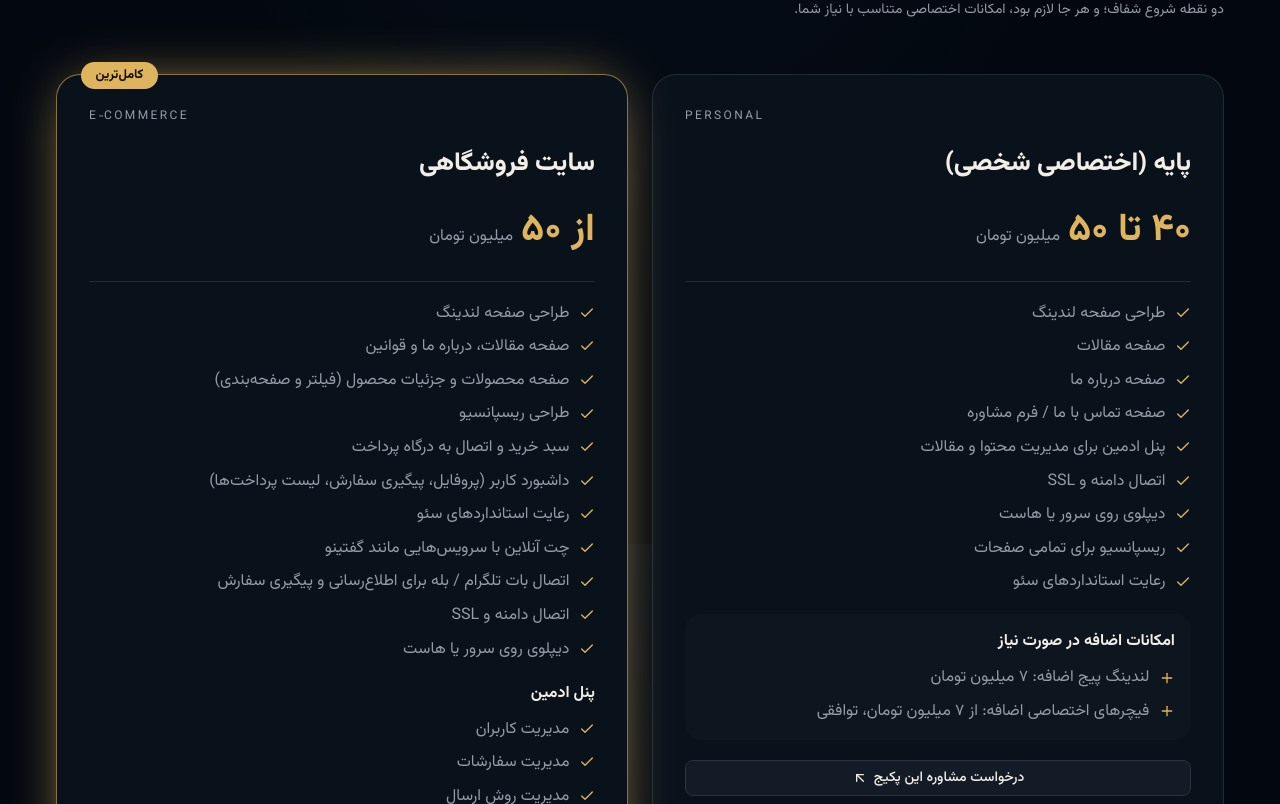
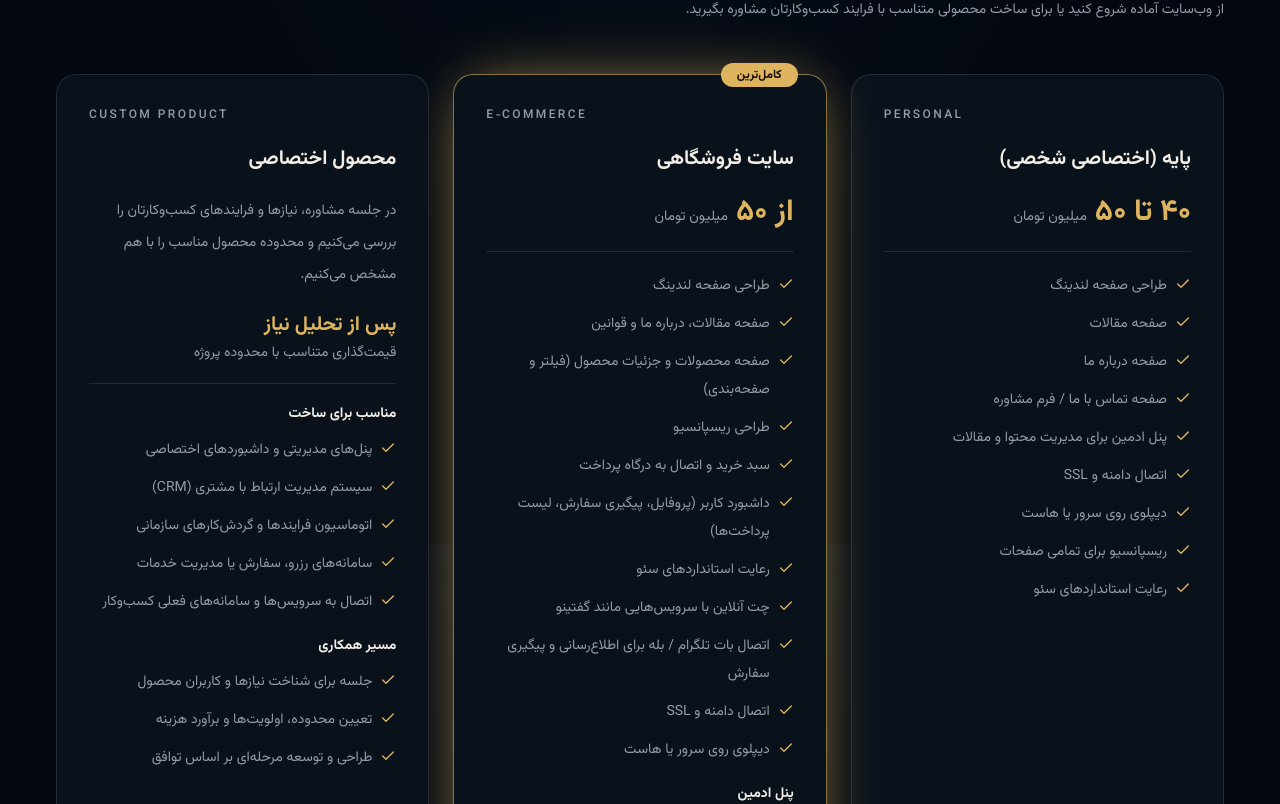
Before and after one commit to Saman-EY/Ramvo, a Next.js app: page /packages in a window 1280 px wide. Shown: the part 256-1060 px from the top of the page. Built offline with nearby package versions, Linux system fonts and the light colour scheme; what tw-animate would draw is missing.

Commit message:
packages done for now

```diff
--- a/app/globals.css
+++ b/app/globals.css
@@ -1823,106 +1823,6 @@ a {
   }
 }
 
-.packages-grid {
-  display: grid;
-  grid-template-columns: repeat(auto-fit, minmax(min(100%, 22rem), 1fr));
-  gap: 1.5rem;
-  margin-top: 3rem;
-  align-items: start;
-}
-.package-card {
-  position: relative;
-  display: flex;
-  flex-direction: column;
-  gap: 1.25rem;
-  padding: 2rem;
-  border: 1px solid var(--border);
-  border-radius: 1.5rem;
-  background: var(--card);
-  transition:
-    transform 0.3s,
-    border-color 0.3s;
-}
-.package-card:hover {
-  transform: translateY(-4px);
-  border-color: color-mix(in oklab, var(--primary) 50%, var(--border));
-}
-.package-card.featured {
-  border-color: color-mix(in oklab, var(--primary) 60%, transparent);
-  box-shadow: 0 0 60px -20px var(--primary);
-}
-.package-badge {
-  position: absolute;
-  top: -0.8rem;
-  left: 1.5rem;
-  padding: 0.25rem 0.9rem;
-  border-radius: 999px;
-  background: var(--primary);
-  color: var(--primary-foreground);
-  font-size: 0.8rem;
-  font-weight: 700;
-}
-.package-tag {
-  font-size: 0.75rem;
-  letter-spacing: 0.2em;
-  color: var(--muted-foreground);
-  text-transform: uppercase;
-}
-.package-card h2 {
-  font-size: 1.6rem;
-  font-weight: 800;
-}
-.package-price {
-  display: flex;
-  align-items: baseline;
-  gap: 0.5rem;
-  padding-bottom: 1.25rem;
-  border-bottom: 1px solid var(--border);
-}
-.package-price b {
-  font-size: 2.4rem;
-  color: var(--primary);
-}
-.package-price span {
-  color: var(--muted-foreground);
-}
-.package-group h3 {
-  font-weight: 700;
-  margin-bottom: 0.75rem;
-}
-.package-group ul {
-  display: grid;
-  gap: 0.6rem;
-}
-.package-group li {
-  display: flex;
-  gap: 0.6rem;
-  align-items: flex-start;
-  color: var(--muted-foreground);
-}
-.package-group li svg {
-  flex-shrink: 0;
-  margin-top: 0.2rem;
-  color: var(--primary);
-}
-.package-group.extras {
-  padding: 1rem;
-  border-radius: 1rem;
-  background: color-mix(in oklab, var(--muted) 60%, transparent);
-}
-.package-cta {
-  margin-top: auto;
-}
-.package-note {
-  display: flex;
-  gap: 0.5rem;
-  align-items: center;
-  justify-content: center;
-  margin-top: 2rem;
-  color: var(--muted-foreground);
-  font-size: 0.9rem;
-}
-
 /* Readable type scale for site content; tiny editor labels stay intentionally decorative. */
 .brand small,
 .availability,
--- a/app/packages/page.tsx
+++ b/app/packages/page.tsx
@@ -7,10 +7,10 @@ import { SectionTitle } from "@/components/ramvo/site";
 export const metadata: Metadata = {
   title: "پکیج‌ها و تعرفه‌ها | رموو",
   description:
-    "پکیج‌های طراحی سایت رموو: سایت اختصاصی شخصی از ۴۰ میلیون و سایت فروشگاهی کامل از ۵۰ میلیون تومان.",
+    "پکیج‌های طراحی سایت رموو و توسعه محصول اختصاصی، از سایت شخصی و فروشگاهی تا CRM و پنل مدیریتی.",
   openGraph: {
     title: "پکیج‌ها و تعرفه‌ها | رموو",
-    description: "سایت اختصاصی شخصی یا فروشگاه اینترنتی کامل؛ پکیج متناسب با کسب‌وکارتان را انتخاب کنید.",
+    description: "سایت شخصی، فروشگاهی یا محصول اختصاصی مثل CRM و پنل مدیریتی؛ مسیر مناسب کسب‌وکارتان را انتخاب کنید.",
     type: "website",
   },
   twitter: {
@@ -24,6 +24,8 @@ type Pkg = {
   tag: string;
   price: string;
   priceNote: string;
+  summary?: string;
+  spanTwoColumns?: boolean;
   featured?: boolean;
   groups: Group[];
   extras: string[];
@@ -91,6 +93,36 @@ const packages: Pkg[] = [
     ],
     extras: ["سیستم تیکتینگ: ۵+ میلیون تومان", "سیستم نظرات کاربران", "علاقه‌مندی‌ها", "سایر امکانات اختصاصی متناسب با پروژه"],
   },
+  {
+    name: "محصول اختصاصی",
+    tag: "Custom Product",
+    price: "پس از تحلیل نیاز",
+    priceNote: "قیمت‌گذاری متناسب با محدوده پروژه",
+    summary:
+      "در جلسه مشاوره، نیازها و فرایندهای کسب‌وکارتان را بررسی می‌کنیم و محدوده محصول مناسب را با هم مشخص می‌کنیم.",
+    spanTwoColumns: true,
+    groups: [
+      {
+        title: "مناسب برای ساخت",
+        items: [
+          "پنل‌های مدیریتی و داشبوردهای اختصاصی",
+          "سیستم مدیریت ارتباط با مشتری (CRM)",
+          "اتوماسیون فرایندها و گردش‌کارهای سازمانی",
+          "سامانه‌های رزرو، سفارش یا مدیریت خدمات",
+          "اتصال به سرویس‌ها و سامانه‌های فعلی کسب‌وکار",
+        ],
+      },
+      {
+        title: "مسیر همکاری",
+        items: [
+          "جلسه برای شناخت نیازها و کاربران محصول",
+          "تعیین محدوده، اولویت‌ها و برآورد هزینه",
+          "طراحی و توسعه مرحله‌ای بر اساس توافق",
+        ],
+      },
+    ],
+    extras: ["قابلیت‌ها و اتصال‌های دیگر بر اساس نیاز پروژه تعریف می‌شوند."],
+  },
 ];
 
 export default function Packages() {
@@ -100,53 +132,70 @@ export default function Packages() {
         <SectionTitle
           eyebrow="پکیج‌ها و تعرفه‌ها"
           title="مسیر مناسب پروژه‌تان را انتخاب کنید."
-          description="دو نقطه شروع شفاف؛ و هر جا لازم بود، امکانات اختصاصی متناسب با نیاز شما."
+          description="از وب‌سایت آماده شروع کنید یا برای ساخت محصولی متناسب با فرایند کسب‌وکارتان مشاوره بگیرید."
         />
-        <div className="packages-grid">
+        <div className="mt-12 grid grid-cols-1 items-stretch gap-6 md:grid-cols-2 xl:grid-cols-3">
           {packages.map((p) => (
-            <article key={p.name} className={`package-card${p.featured ? " featured" : ""}`}>
-              {p.featured && <span className="package-badge">کامل‌ترین</span>}
-              <span className="package-tag" dir="ltr">
+            <article
+              key={p.name}
+              className={`relative flex h-full flex-col gap-5 rounded-3xl border bg-card p-6 transition-all duration-300 hover:-translate-y-1 hover:border-primary/50 md:p-8 ${
+                p.featured ? "border-primary/60 shadow-[0_0_60px_-20px_var(--primary)]" : "border-border"
+              } ${p.spanTwoColumns ? "md:col-span-2 xl:col-span-1" : ""}`}
+            >
+              {p.featured && (
+                <span className="absolute -top-3 right-7 rounded-full bg-primary px-4 py-1 text-xs font-bold text-primary-foreground">
+                  کامل‌ترین
+                </span>
+              )}
+              <span className="text-xs font-medium uppercase tracking-[0.2em] text-muted-foreground" dir="ltr">
                 {p.tag}
               </span>
-              <h2>{p.name}</h2>
-              <div className="package-price">
-                <b>{p.price}</b>
-                <span>{p.priceNote}</span>
+              <h2 className="text-xl font-bold leading-relaxed">{p.name}</h2>
+              {p.summary && <p className="text-sm leading-8 text-muted-foreground">{p.summary}</p>}
+              <div className="flex flex-wrap items-baseline gap-x-2 gap-y-1 border-b border-border pb-5">
+                <b className={`font-bold text-primary ${p.summary ? "text-xl" : "text-2xl md:text-3xl"}`}>{p.price}</b>
+                <span className="text-sm text-muted-foreground">{p.priceNote}</span>
               </div>
+              <div className="grid gap-5">
                 {p.groups.map((g, i) => (
-                <div key={i} className="package-group">
-                  {g.title && <h3>{g.title}</h3>}
-                  <ul>
+                  <div key={i}>
+                    {g.title && <h3 className="mb-3 text-sm font-bold">{g.title}</h3>}
+                    <ul className="grid gap-2.5">
                       {g.items.map((it) => (
-                      <li key={it}>
-                        <Check size={16} />
+                        <li key={it} className="flex items-start gap-2 text-sm leading-7 text-muted-foreground">
+                          <Check size={16} className="mt-1 shrink-0 text-primary" />
                           {it}
                         </li>
                       ))}
                     </ul>
                   </div>
                 ))}
-              <div className="package-group extras">
-                <h3>امکانات اضافه در صورت نیاز</h3>
-                <ul>
+              </div>
+              <div className="mt-auto rounded-2xl bg-muted/50 p-4">
+                <h3 className="mb-3 text-sm font-bold">امکانات اضافه در صورت نیاز</h3>
+                <ul className="grid gap-2.5">
                   {p.extras.map((it) => (
-                    <li key={it}>
-                      <Plus size={16} />
+                    <li key={it} className="flex items-start gap-2 text-sm leading-7 text-muted-foreground">
+                      <Plus size={16} className="mt-1 shrink-0 text-primary" />
                       {it}
                     </li>
                   ))}
                 </ul>
               </div>
-              <Button size="lg" variant={p.featured ? "default" : "outline"} asChild className="package-cta">
+              <Button
+                size="lg"
+                variant={p.featured ? "default" : "outline"}
+                asChild
+                className="mt-1 w-full"
+              >
                 <Link href="/contact">
-                  درخواست مشاوره این پکیج <ArrowUpLeft />
+                  {p.summary ? "شروع با جلسه مشاوره" : "درخواست مشاوره این پکیج"} <ArrowUpLeft />
                 </Link>
               </Button>
             </article>
           ))}
         </div>
-        <p className="package-note">
+        <p className="mt-8 flex items-center gap-2 text-sm leading-7 text-muted-foreground">
           <Info size={16} />
           عکاسی، تولید محتوا و ادیت تصاویر در صورت نیاز، با هزینه جداگانه انجام می‌شود.
         </p>
```
Lines whose indentation alone changed are shown as unchanged.
